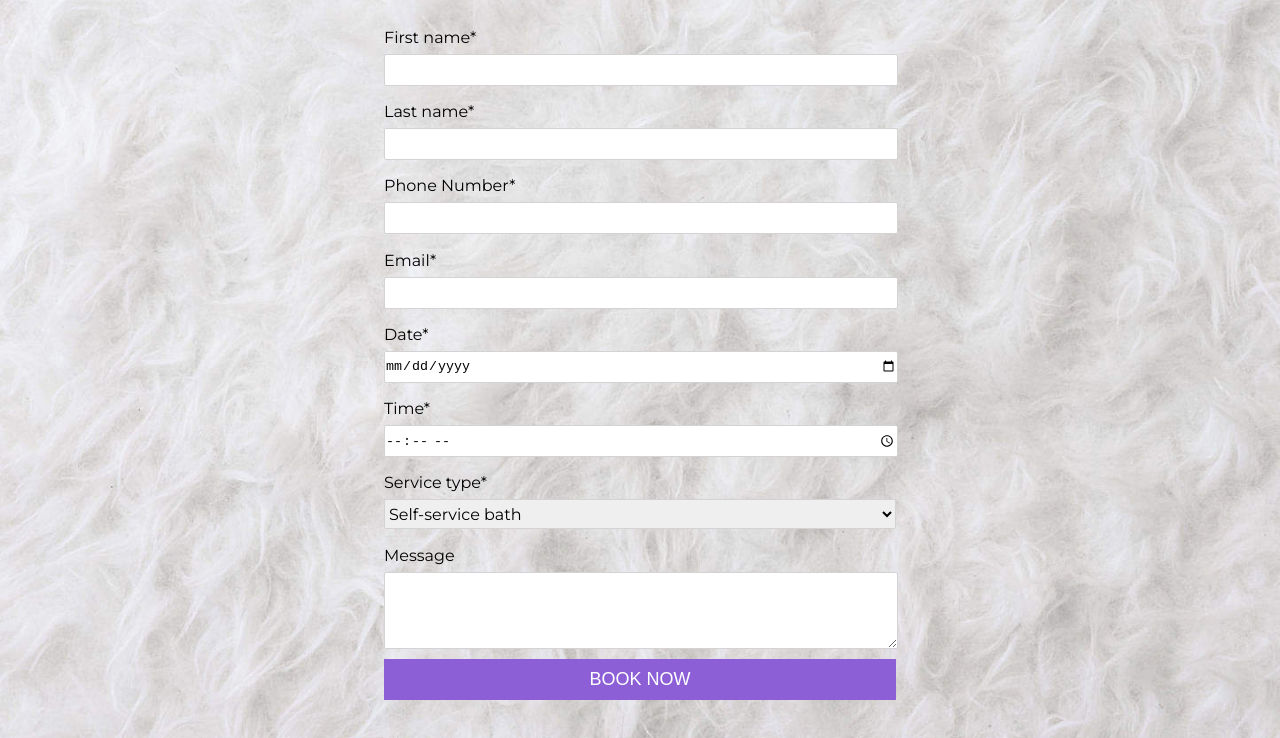
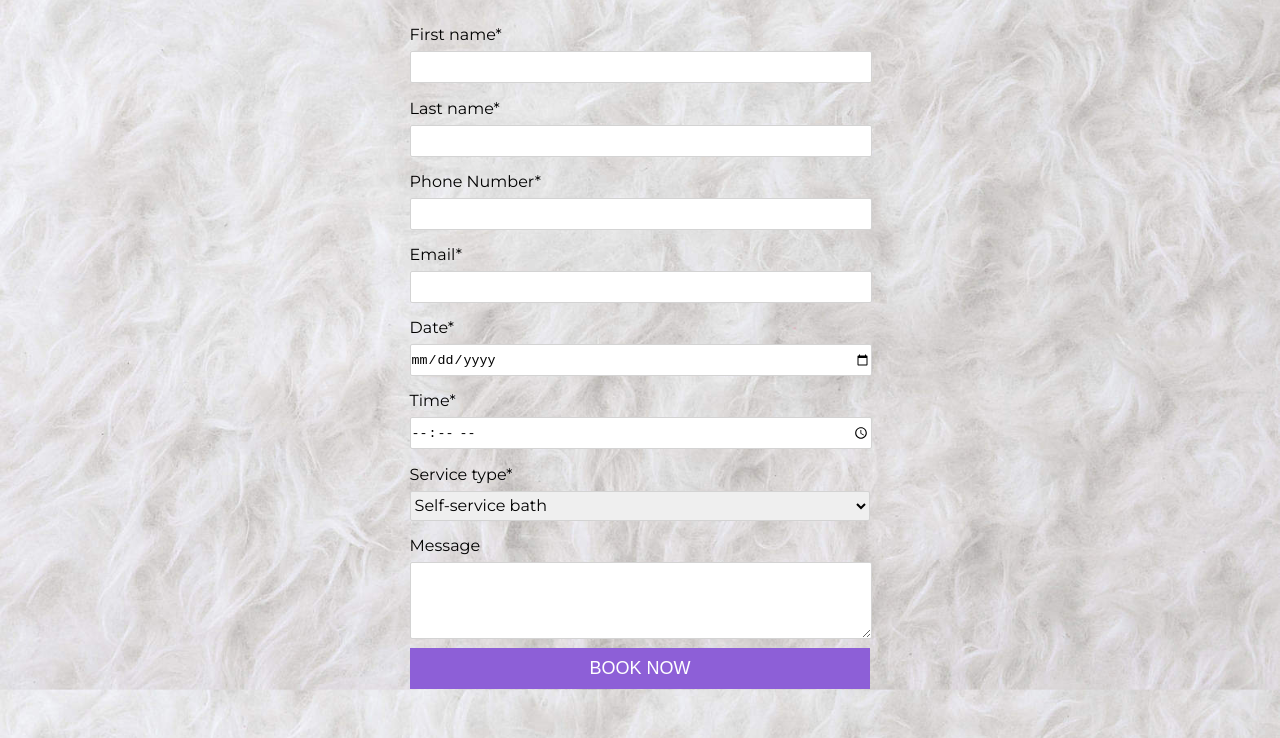
Before and after one commit to anucak/Pawtastic, a plain HTML site: page index.html in a window 1280 px wide. Shown: the part 4316-5054 px from the top of the page. Drawn offline with nearby package versions, Linux system fonts and the light colour scheme.

Commit message:
added more  padding to form section

```diff
--- a/style.css
+++ b/style.css
@@ -322,7 +322,7 @@ button:hover {
     display: block;
     line-height: 2rem;
     text-align: center;
-    padding-top: 5%;
+    padding: 5%;
     background-image: url(images/fur.jpg);
     background-size: cover;
     background-repeat: no-repeat;
```
